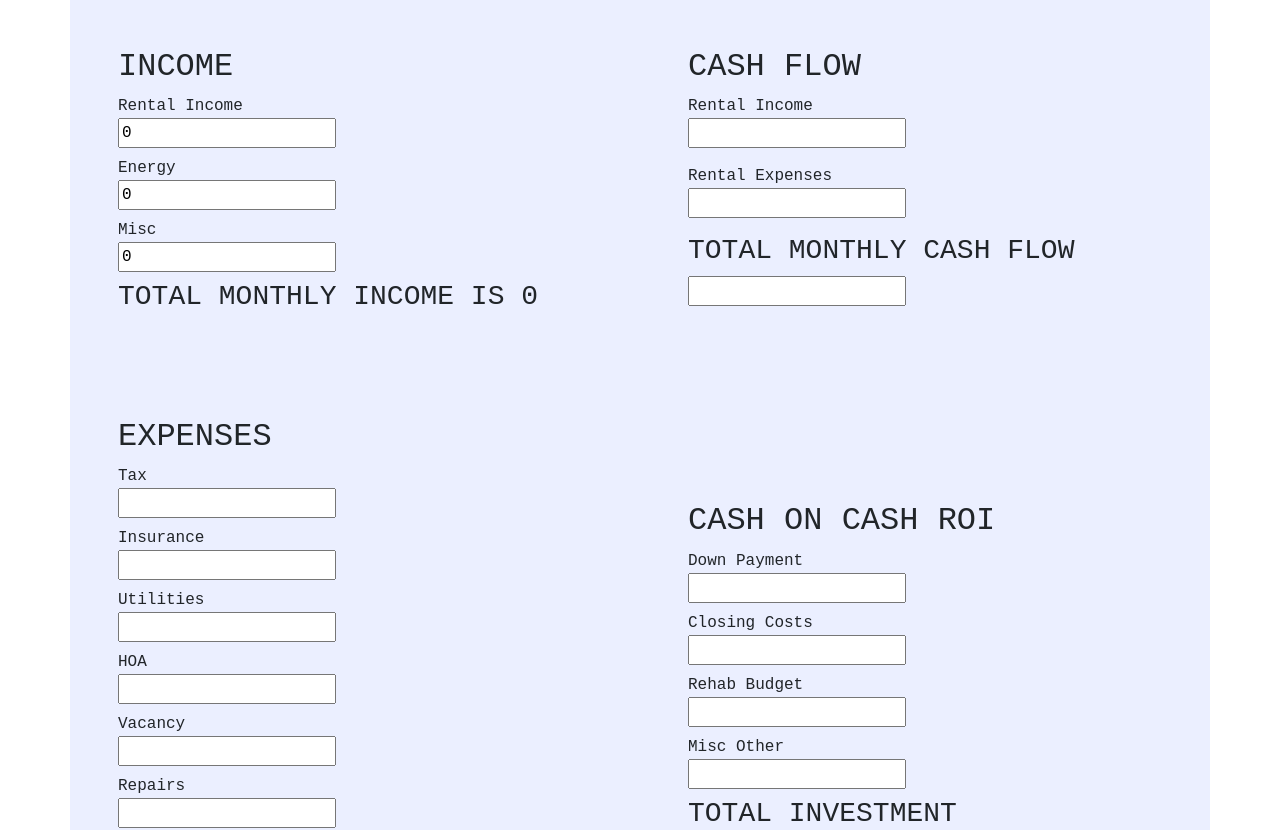
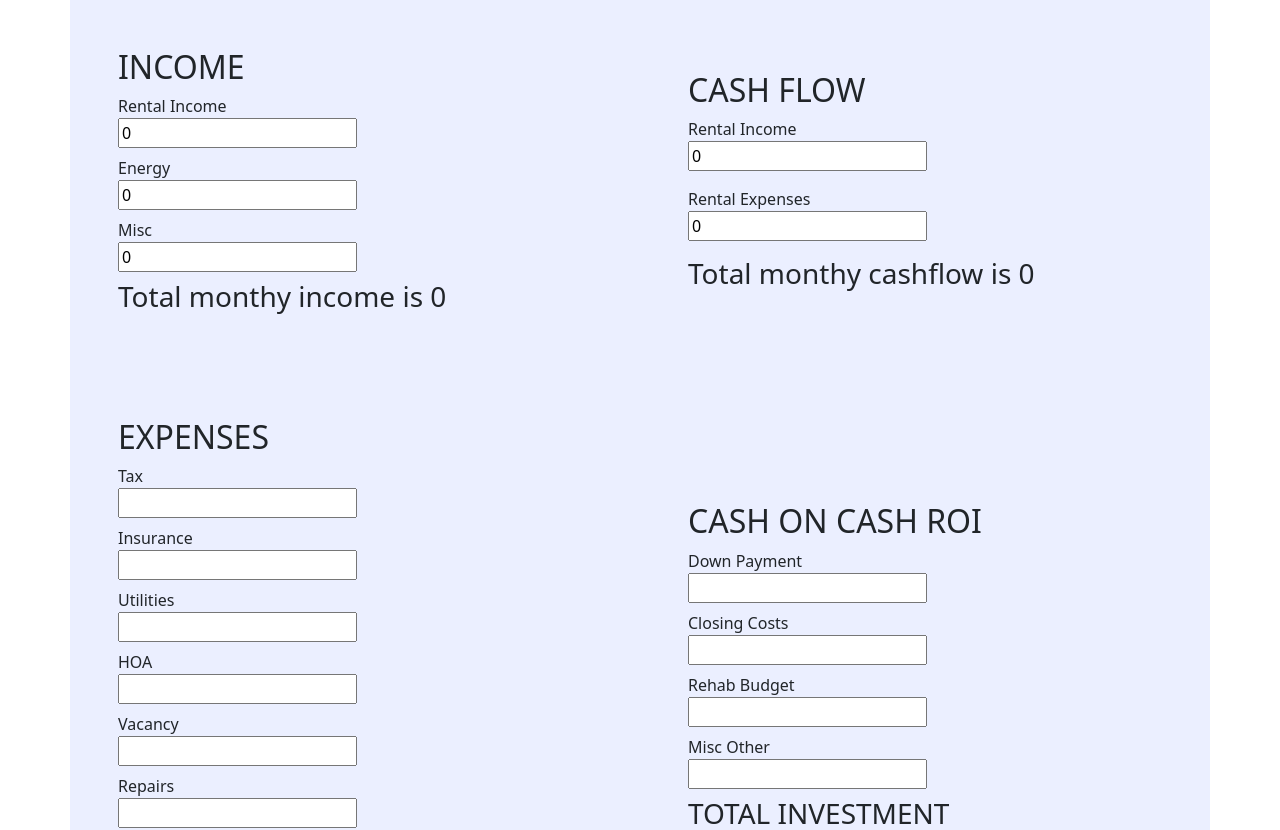
Before and after one commit to maderi21/ROI, a React (Create React App) app in the folder rentals/: page / in a window 1280 px wide. Shown: the top 830 px of the page. Built offline with nearby package versions, Linux system fonts and the light colour scheme.

Commit message:
CashFlow dynamic count

```diff
--- a/rentals/public/index.html
+++ b/rentals/public/index.html
@@ -14,9 +14,7 @@
     <link rel="manifest" href="%PUBLIC_URL%/manifest.json" />
 
     <style>
-      * {
-        font-family: "Roboto Mono", monospace;
-      }
+      @import url("https://fonts.googleapis.com/css2?family=Inter:wght@300&family=Roboto+Mono:wght@200&display=swap");
     </style>
 
     <title>Rental proterties calc</title>
--- a/rentals/src/components/CashFlow.jsx
+++ b/rentals/src/components/CashFlow.jsx
@@ -1,6 +1,19 @@
-import React from "react";
+import React, { useState } from "react";
 
 const CashFlow = () => {
+  const [rentIncome, setRentIncome] = useState(0);
+  const [rentExpenses, setRentExpenses] = useState(0);
+
+  const handleRentIncome = (e) => {
+    setRentIncome(parseInt(e.target.value));
+  };
+
+  const handleExpenses = (e) => {
+    setRentExpenses(parseInt(e.target.value));
+  };
+
+  const cashFlow = rentIncome - rentExpenses;
+
   return (
     <div>
       <h2>CASH FLOW</h2>
@@ -8,22 +21,23 @@ const CashFlow = () => {
         <label htmlFor="monthlyRent">Rental Income</label>
         <input
           type="number"
-          id="monthlyRent"
+          value={rentIncome}
           className="d-flex flex-row mb-3"
+          onChange={handleRentIncome}
         />
       </div>
       <div>
         <label htmlFor="monthlyRent">Rental Expenses</label>
         <input
           type="number"
-          id="monthlyRent"
+          value={rentExpenses}
           className="d-flex flex-row mb-3"
+          onChange={handleExpenses}
         />
       </div>
       <div>
-        <h3>TOTAL MONTHLY CASH FLOW</h3>
+        <h3>Total monthy cashflow is {cashFlow}</h3>
       </div>
-      <input type="number" id="monthlyRent" className="d-flex flex-row mb-3" />
     </div>
   );
 };
--- a/rentals/src/components/Income.jsx
+++ b/rentals/src/components/Income.jsx
@@ -6,15 +6,15 @@ const Income = () => {
   const [misc, setMisc] = useState(0);
 
   const handleRent = (e) => {
-    setRent(parseInt(e.target.value, 10), 0);
+    setRent(parseInt(e.target.value));
   };
 
   const handleEnergy = (e) => {
-    setEnergy(parseInt(e.target.value, 10), 0);
+    setEnergy(parseInt(e.target.value));
   };
 
   const handleMisc = (e) => {
-    setMisc(parseInt(e.target.value, 10), 0);
+    setMisc(parseInt(e.target.value));
   };
 
   const sumIncome = rent + energy + misc;
@@ -50,7 +50,7 @@ const Income = () => {
         />
       </div>
       <div>
-        <h3>TOTAL MONTHLY INCOME IS {sumIncome}</h3>
+        <h3>Total monthy income is {sumIncome}</h3>
       </div>
     </div>
   );
```
